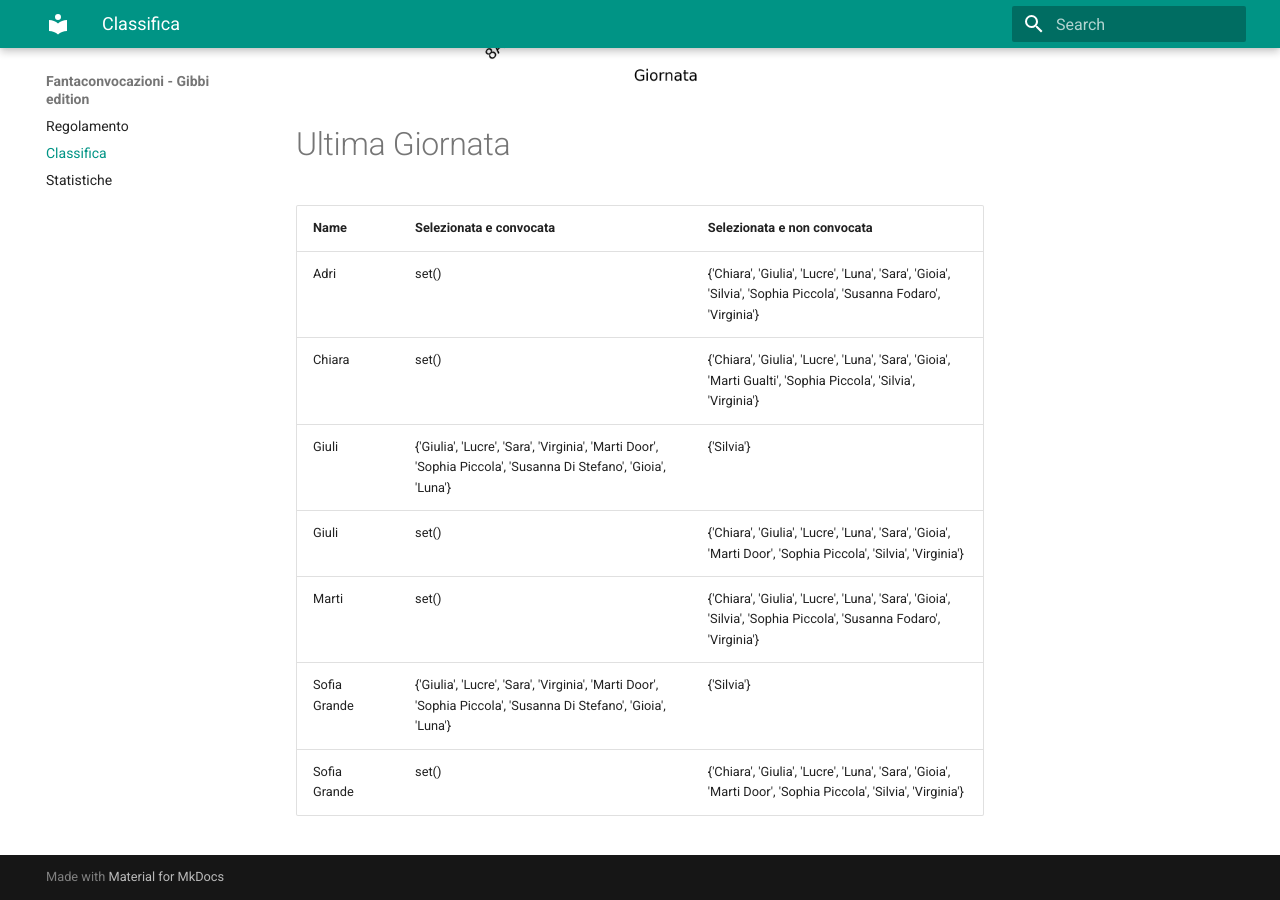
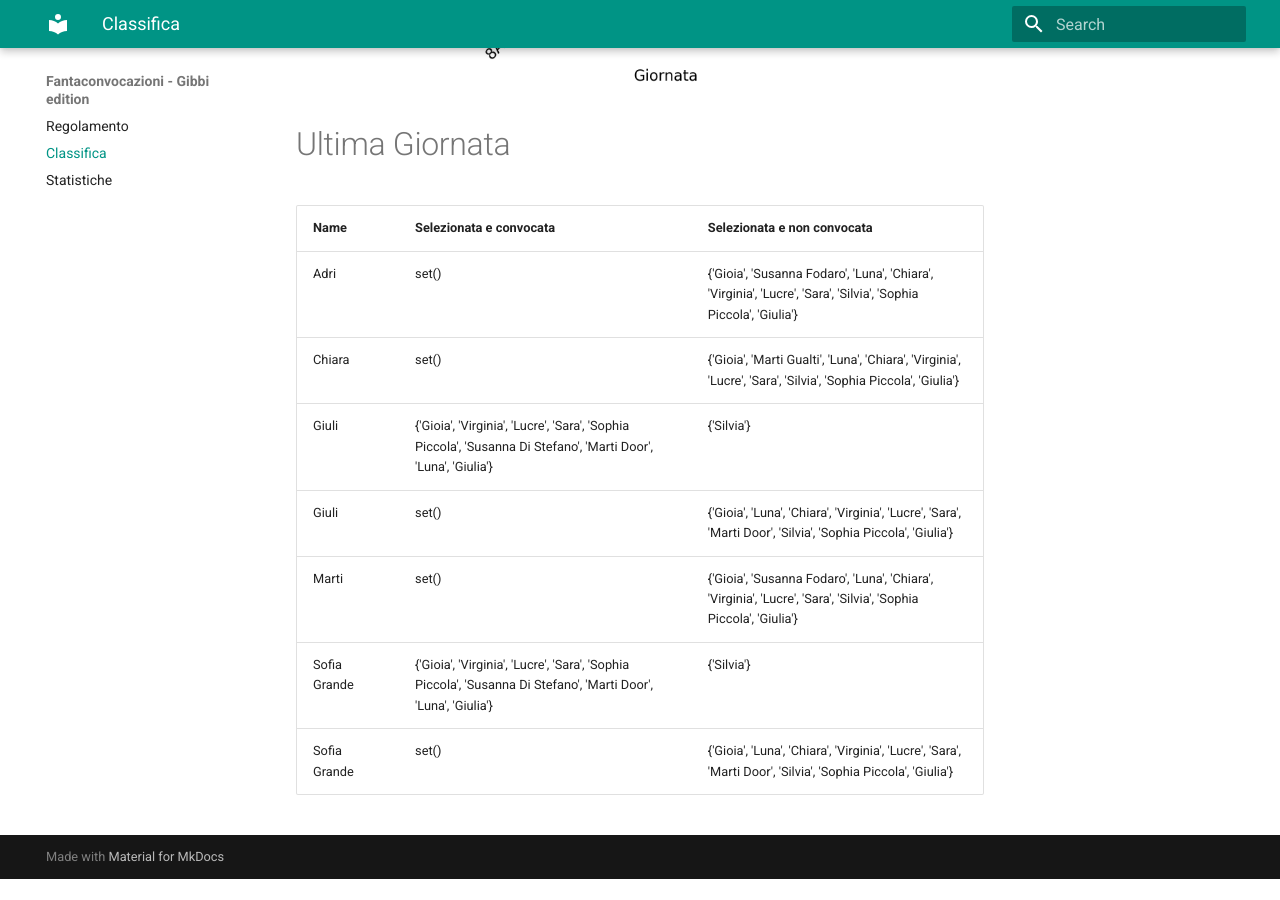
Before and after one commit to martinig94/fantagibbi, an MkDocs documentation site: the page built from docs/Classifica.md, in a window 1280 px wide and 900 px high, scrolled down 1024 px. Built offline with MkDocs 1.6.1 and Material for MkDocs 9.7.7, drawn with Linux system fonts in a browser that asks for light colours; after the commit the page ends 1903 px from its top, so only the background shows below that.

Commit message:
Auto-update from main.py

```diff
--- a/docs/Classifica.md
+++ b/docs/Classifica.md
@@ -18,11 +18,11 @@
 <!-- START_TABLE CORRECT -->
 | Name         | Selezionata e convocata                                                                                        | Selezionata e non convocata                                                                                      |
 |:-------------|:---------------------------------------------------------------------------------------------------------------|:-----------------------------------------------------------------------------------------------------------------|
-| Adri         | set()                                                                                                          | {'Chiara', 'Giulia', 'Lucre', 'Luna', 'Sara', 'Gioia', 'Silvia', 'Sophia Piccola', 'Susanna Fodaro', 'Virginia'} |
-| Chiara       | set()                                                                                                          | {'Chiara', 'Giulia', 'Lucre', 'Luna', 'Sara', 'Gioia', 'Marti Gualti', 'Sophia Piccola', 'Silvia', 'Virginia'}   |
-| Giuli        | {'Giulia', 'Lucre', 'Sara', 'Virginia', 'Marti Door', 'Sophia Piccola', 'Susanna Di Stefano', 'Gioia', 'Luna'} | {'Silvia'}                                                                                                       |
-| Giuli        | set()                                                                                                          | {'Chiara', 'Giulia', 'Lucre', 'Luna', 'Sara', 'Gioia', 'Marti Door', 'Sophia Piccola', 'Silvia', 'Virginia'}     |
-| Marti        | set()                                                                                                          | {'Chiara', 'Giulia', 'Lucre', 'Luna', 'Sara', 'Gioia', 'Silvia', 'Sophia Piccola', 'Susanna Fodaro', 'Virginia'} |
-| Sofia Grande | {'Giulia', 'Lucre', 'Sara', 'Virginia', 'Marti Door', 'Sophia Piccola', 'Susanna Di Stefano', 'Gioia', 'Luna'} | {'Silvia'}                                                                                                       |
-| Sofia Grande | set()                                                                                                          | {'Chiara', 'Giulia', 'Lucre', 'Luna', 'Sara', 'Gioia', 'Marti Door', 'Sophia Piccola', 'Silvia', 'Virginia'}     |
+| Adri         | set()                                                                                                          | {'Gioia', 'Susanna Fodaro', 'Luna', 'Chiara', 'Virginia', 'Lucre', 'Sara', 'Silvia', 'Sophia Piccola', 'Giulia'} |
+| Chiara       | set()                                                                                                          | {'Gioia', 'Marti Gualti', 'Luna', 'Chiara', 'Virginia', 'Lucre', 'Sara', 'Silvia', 'Sophia Piccola', 'Giulia'}   |
+| Giuli        | {'Gioia', 'Virginia', 'Lucre', 'Sara', 'Sophia Piccola', 'Susanna Di Stefano', 'Marti Door', 'Luna', 'Giulia'} | {'Silvia'}                                                                                                       |
+| Giuli        | set()                                                                                                          | {'Gioia', 'Luna', 'Chiara', 'Virginia', 'Lucre', 'Sara', 'Marti Door', 'Silvia', 'Sophia Piccola', 'Giulia'}     |
+| Marti        | set()                                                                                                          | {'Gioia', 'Susanna Fodaro', 'Luna', 'Chiara', 'Virginia', 'Lucre', 'Sara', 'Silvia', 'Sophia Piccola', 'Giulia'} |
+| Sofia Grande | {'Gioia', 'Virginia', 'Lucre', 'Sara', 'Sophia Piccola', 'Susanna Di Stefano', 'Marti Door', 'Luna', 'Giulia'} | {'Silvia'}                                                                                                       |
+| Sofia Grande | set()                                                                                                          | {'Gioia', 'Luna', 'Chiara', 'Virginia', 'Lucre', 'Sara', 'Marti Door', 'Silvia', 'Sophia Piccola', 'Giulia'}     |
 <!-- END_TABLE CORRECT -->
```
